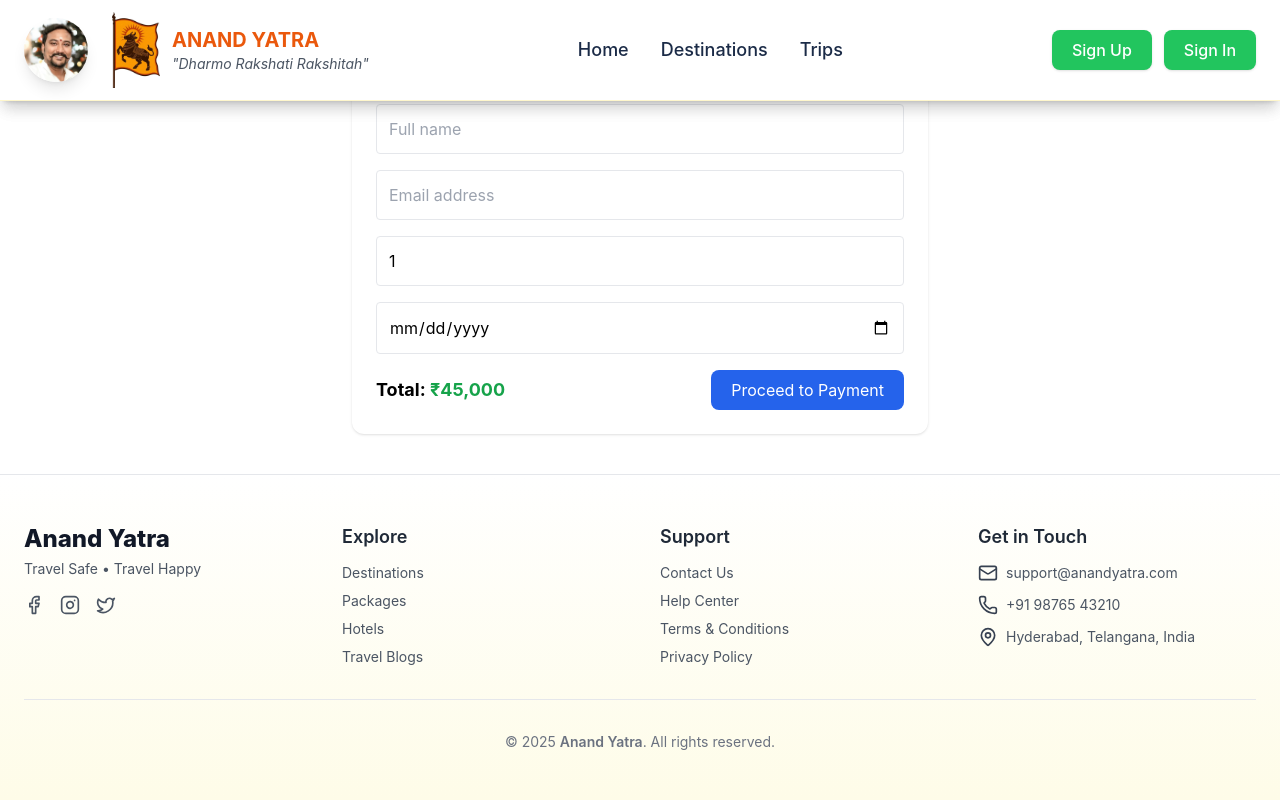
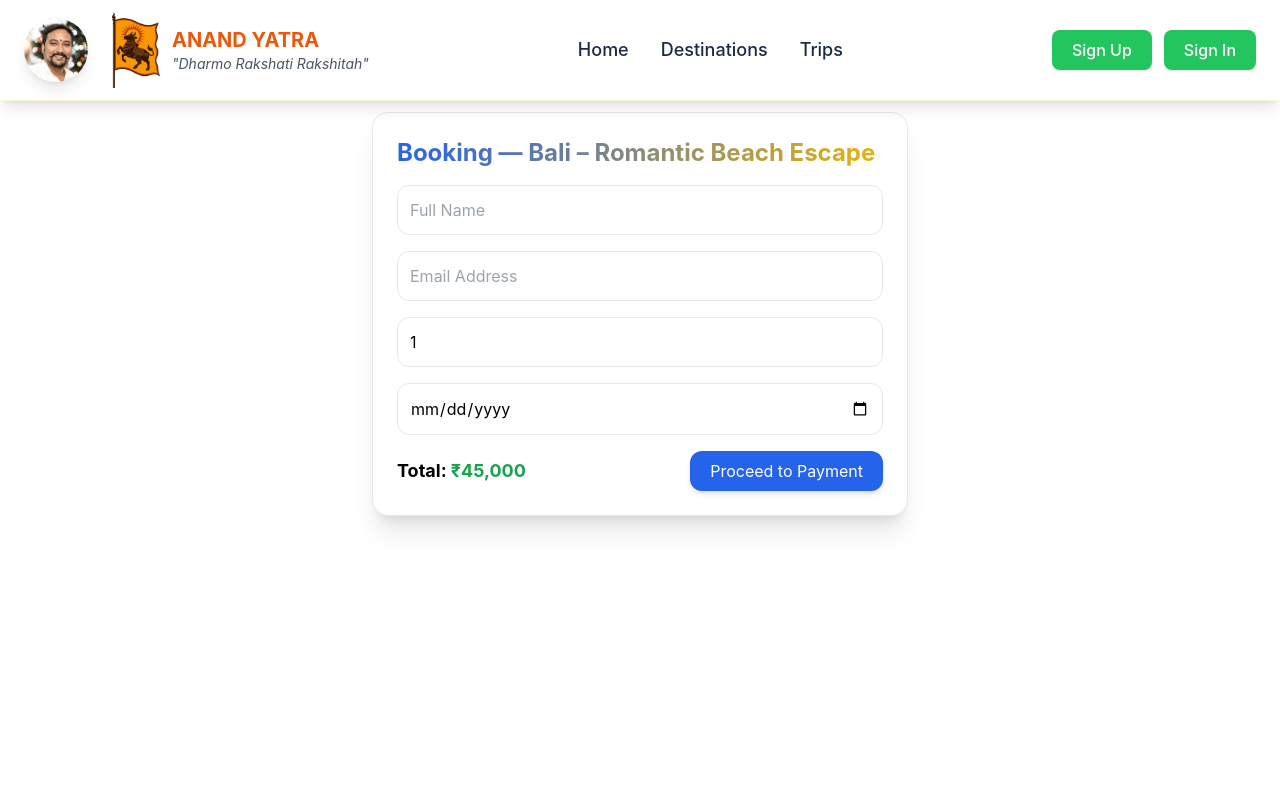
Before and after one commit to NagendraUggirala/AnandYathra, a React (Create React App) app: page /book/1 in a window 1280 px wide. Shown: the top 800 px of the page. Built offline with nearby package versions, Linux system fonts and the light colour scheme.

Commit message:
changed padding

```diff
--- a/src/pages/BookingForm.jsx
+++ b/src/pages/BookingForm.jsx
@@ -1,13 +1,12 @@
 import React, { useState } from "react";
 import { useParams, useNavigate } from "react-router-dom";
-import Header from "../components/Header";
-import Footer from "../components/Footer";
 import tripsData from "../data/tripsData.json";
 
 export default function BookingForm() {
   const { id } = useParams();
   const navigate = useNavigate();
   const trip = tripsData.find((t) => t.id === Number(id));
+
   const [form, setForm] = useState({
     name: "",
     email: "",
@@ -17,11 +16,9 @@ export default function BookingForm() {
 
   if (!trip) {
     return (
-      <>
-        <Header />
-        <div className="max-w-3xl mx-auto p-8 text-center">Trip not found</div>
-        <Footer />
-      </>
+      <div className="max-w-3xl mx-auto px-5 pt-28 pb-20 text-center text-xl">
+        Trip not found
+      </div>
     );
   }
 
@@ -31,29 +28,78 @@ export default function BookingForm() {
 
   function handleSubmit(e) {
     e.preventDefault();
-    // navigate to payment with trip + form
     navigate("/payment", { state: { trip, form } });
   }
 
   return (
-    <>
-      <Header />
-      <div className="max-w-xl mx-auto p-6 bg-white rounded-xl shadow mt-8">
-        <h2 className="text-2xl font-bold mb-4">Booking — {trip.title}</h2>
+    <div className="max-w-xl mx-auto px-5 pt-28 pb-20">
+      <div className="bg-white rounded-2xl shadow-xl p-6 border border-gray-200">
 
+        {/* Title */}
+        <h2 className="text-2xl font-bold mb-4 bg-gradient-to-r from-blue-600 to-yellow-500 bg-clip-text text-transparent">
+          Booking — {trip.title}
+        </h2>
+
+        {/* Form */}
         <form onSubmit={handleSubmit} className="space-y-4">
-          <input name="name" value={form.name} onChange={handleChange} required placeholder="Full name" className="w-full p-3 border rounded" />
-          <input name="email" value={form.email} onChange={handleChange} required type="email" placeholder="Email address" className="w-full p-3 border rounded" />
-          <input name="travellers" value={form.travellers} onChange={handleChange} min="1" type="number" placeholder="Number of travellers" className="w-full p-3 border rounded" />
-          <input name="date" value={form.date} onChange={handleChange} required type="date" className="w-full p-3 border rounded" />
 
+          <input
+            name="name"
+            value={form.name}
+            onChange={handleChange}
+            required
+            placeholder="Full Name"
+            className="w-full p-3 border rounded-xl focus:ring-2 focus:ring-blue-400 outline-none"
+          />
+
+          <input
+            name="email"
+            value={form.email}
+            onChange={handleChange}
+            required
+            type="email"
+            placeholder="Email Address"
+            className="w-full p-3 border rounded-xl focus:ring-2 focus:ring-blue-400 outline-none"
+          />
+
+          <input
+            name="travellers"
+            value={form.travellers}
+            onChange={handleChange}
+            min="1"
+            type="number"
+            placeholder="Number of Travellers"
+            className="w-full p-3 border rounded-xl focus:ring-2 focus:ring-blue-400 outline-none"
+          />
+
+          <input
+            name="date"
+            value={form.date}
+            onChange={handleChange}
+            required
+            type="date"
+            className="w-full p-3 border rounded-xl focus:ring-2 focus:ring-blue-400 outline-none"
+          />
+
+          {/* Total + Button */}
           <div className="flex items-center justify-between mt-4">
-            <div className="text-lg font-bold">Total: <span className="text-green-600">₹{(trip.price * (form.travellers || 1)).toLocaleString()}</span></div>
-            <button type="submit" className="bg-blue-600 text-white px-5 py-2 rounded-lg">Proceed to Payment</button>
+            <div className="text-lg font-bold">
+              Total:
+              <span className="text-green-600 ml-1">
+                ₹{(trip.price * (form.travellers || 1)).toLocaleString()}
+              </span>
+            </div>
+
+            <button
+              type="submit"
+              className="bg-blue-600 hover:bg-blue-700 text-white px-5 py-2 rounded-xl shadow-md transition"
+            >
+              Proceed to Payment
+            </button>
           </div>
+
         </form>
       </div>
-      <Footer />
-    </>
+    </div>
   );
 }
--- a/src/pages/TripDetails.jsx
+++ b/src/pages/TripDetails.jsx
@@ -1,7 +1,5 @@
 import React from "react";
 import { useParams, useNavigate } from "react-router-dom";
-import Header from "../components/Header";
-import Footer from "../components/Footer";
 import tripsData from "../data/tripsData.json";
 
 export default function TripDetails() {
@@ -11,27 +9,47 @@ export default function TripDetails() {
 
   if (!trip) {
     return (
-      <>
-        <div className="max-w-3xl mx-auto p-8 text-center">Trip not found</div>
-      </>
+      <div className="max-w-3xl mx-auto px-5 pt-28 pb-20 text-center text-xl">
+        Trip not found
+      </div>
     );
   }
 
   return (
-    <>
+    <div className="max-w-4xl mx-auto px-5 pt-28 pb-20">
+      {/* Image */}
+      <img
+        src={trip.image}
+        alt={trip.title}
+        className="w-full h-72 sm:h-80 md:h-96 object-cover rounded-xl shadow-lg"
+      />
 
-      <div className="max-w-4xl mx-auto px-4 py-8">
-        <img src={trip.image} alt={trip.title} className="w-full h-72 object-cover rounded-xl shadow" />
-        <h1 className="text-3xl font-bold text-blue-800 mt-6">{trip.title}</h1>
-        <p className="text-gray-600 mt-2">{trip.location}</p>
-        <p className="mt-4 text-gray-700">{trip.description}</p>
+      {/* Title */}
+      <h1 className="text-3xl md:text-4xl font-extrabold mt-6 bg-gradient-to-r from-blue-600 to-yellow-500 bg-clip-text text-transparent">
+        {trip.title}
+      </h1>
 
-        <div className="mt-6 flex flex-col sm:flex-row gap-4">
-          <div className="text-xl font-bold text-green-600">₹{trip.price.toLocaleString()}</div>
-          <button onClick={() => navigate(`/book/${trip.id}`)} className="ml-auto bg-blue-600 text-white px-6 py-2 rounded-lg">Book Now</button>
+      {/* Location */}
+      <p className="text-gray-600 mt-2 font-medium">{trip.location}</p>
+
+      {/* Description */}
+      <p className="mt-4 text-gray-700 leading-relaxed">
+        {trip.description}
+      </p>
+
+      {/* Price + Button */}
+      <div className="mt-8 flex flex-col sm:flex-row items-start sm:items-center gap-4">
+        <div className="text-2xl font-bold text-green-600">
+          ₹{trip.price.toLocaleString()}
         </div>
+
+        <button
+          onClick={() => navigate(`/book/${trip.id}`)}
+          className="sm:ml-auto bg-blue-600 hover:bg-blue-700 text-white px-6 py-3 rounded-xl shadow-md transition"
+        >
+          Book Now
+        </button>
       </div>
-
-    </>
+    </div>
   );
 }
```
